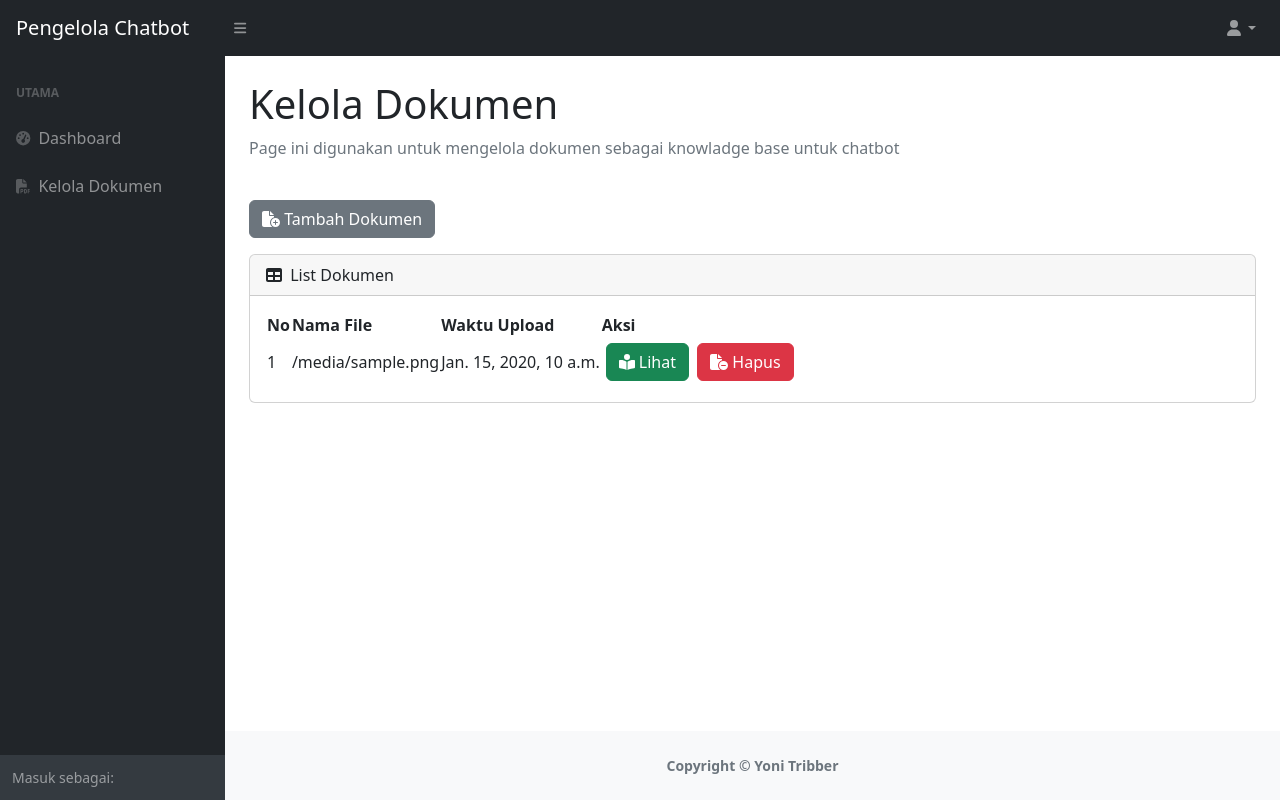
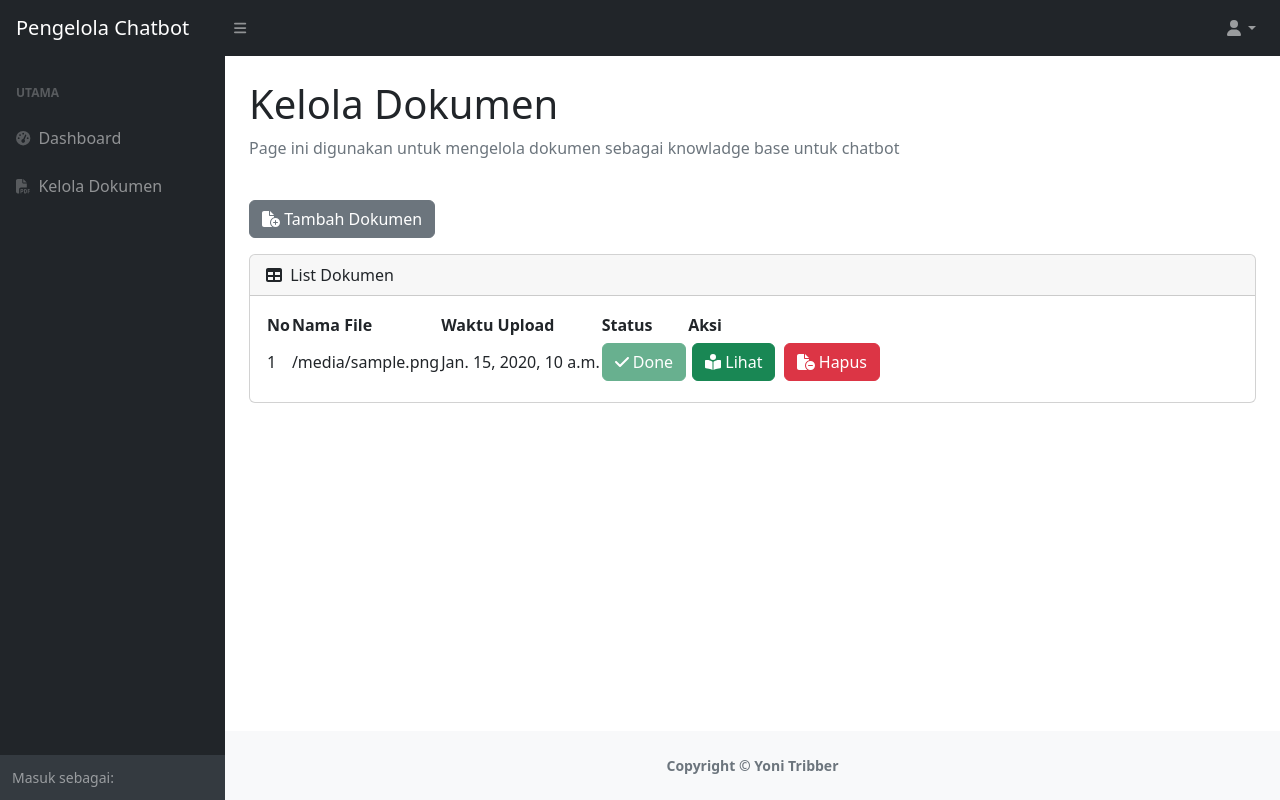
Before and after one commit to tribber93/chatbot-admin, a Django app: template admin_chatbot/templates/documents.html in a window 1280 px wide. Run offline with Django 5.2, Linux system fonts and the light colour scheme; the template is opened without the code that fills it: most values are stand-ins (such as "Sample title", 1, 10 or a date in 2020); some libraries are stand-ins or nearby versions.

Commit message:
fix task

```diff
--- a/admin_chatbot/templates/documents.html
+++ b/admin_chatbot/templates/documents.html
@@ -88,6 +88,7 @@
                             <th>No</th>
                             <th>Nama File</th>
                             <th>Waktu Upload</th>
+                            <th>Status</th>
                             <th>Aksi</th>
                         </tr>
                     </thead>
@@ -99,6 +100,25 @@
                                 <td>{{ file.file_name }}</td>
                                 <!-- Nama file -->
                                 <td>{{ file.uploaded_at }}</td>
+                                <td>
+                                    {% if file.task_result.status == "SUCCESS" %}
+                                        <button class="btn btn-success" type="button" disabled>
+                                            <!-- <span class="spinner-border spinner-border-sm" aria-hidden="true"></span> -->
+                                            <i class="fa-solid fa-check"></i>
+                                            <span role="status">Done</span>
+                                        </button>
+                                    {% elif item.status == "FAILURE" %}
+                                        <button class="btn btn-danger" type="button" disabled>
+                                            <i class="fa-solid fa-times"></i>
+                                            <span role="status">Failed</span>
+                                        </button>
+                                    {% else %}
+                                        <button class="btn btn-primary" type="button" disabled>
+                                            <span class="spinner-border spinner-border-sm" aria-hidden="true"></span>
+                                            <span role="status">Loading...</span>
+                                        </button>
+                                    {% endif %}
+                                </td>
                                 <!-- Waktu upload -->
                                 <td>
                                     <a type="button"
```
Also changed, not shown: admin_chatbot/views.py (+4 -3 lines).
